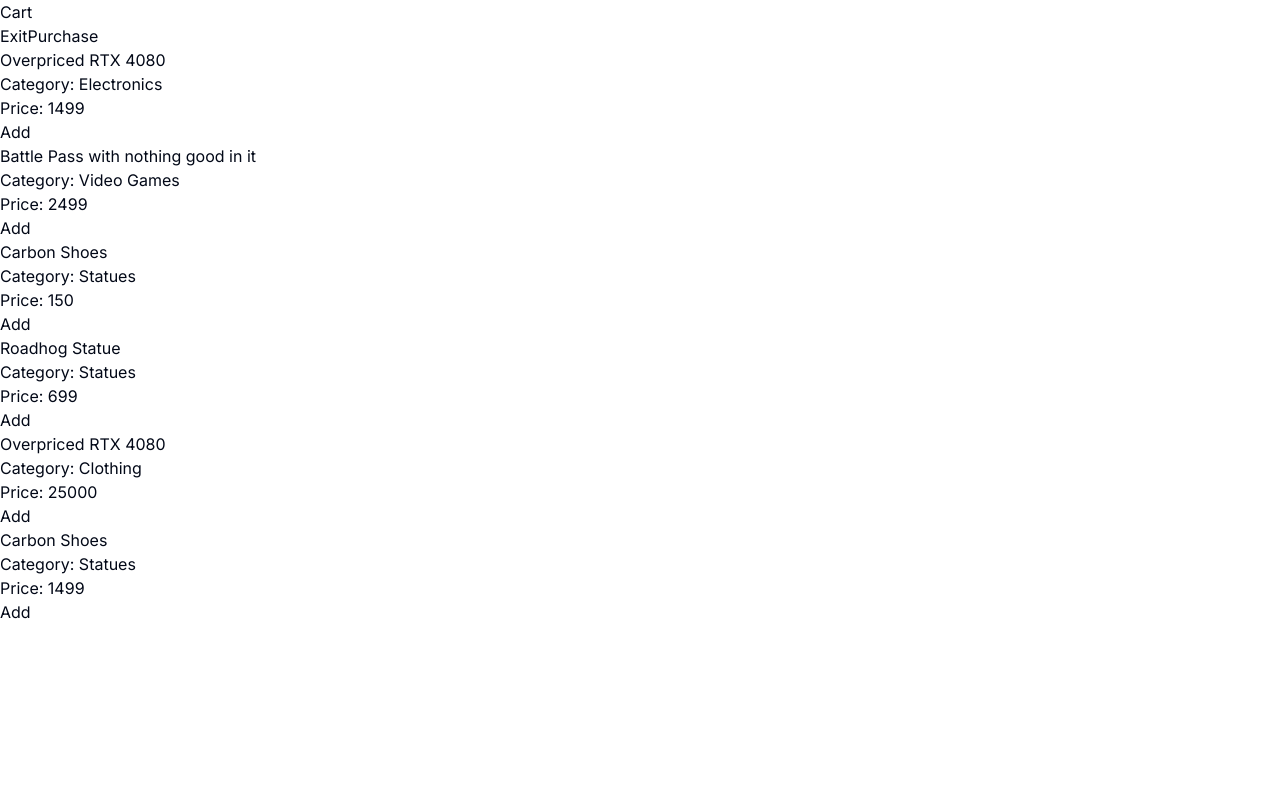
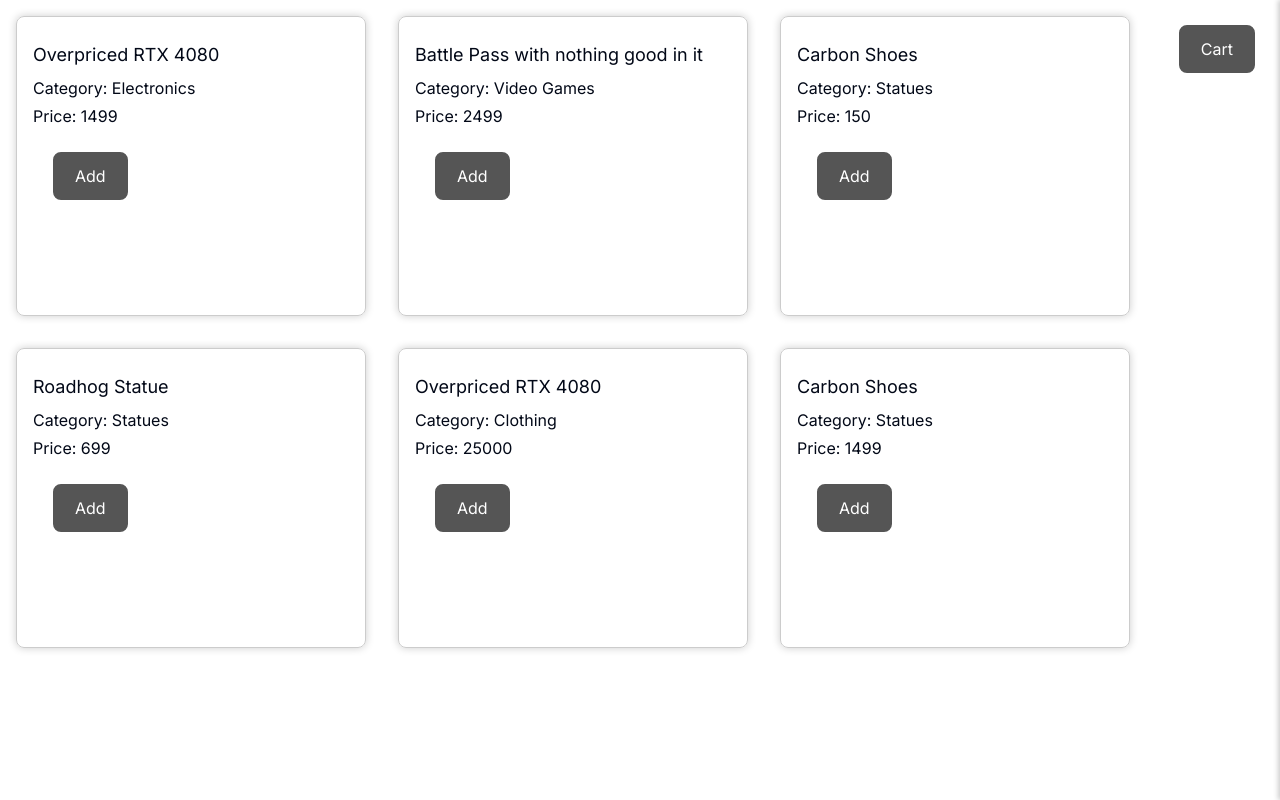
Before and after one commit to timdidrik/web-store, a Next.js app: page /products in a window 1280 px wide. Built offline with nearby package versions, Linux system fonts and the light colour scheme.

Commit message:
Fixed z-index issues for drawer and made it work in smaller window.

```diff
--- a/src/app/globals.css
+++ b/src/app/globals.css
@@ -1,6 +1,167 @@
 @tailwind base;
 @tailwind components;
 @tailwind utilities;
+
+.cart-drawer {
+  background-color: white;
+  opacity: 1;
+  position: fixed;
+  top: 0;
+  right: -400px;
+  width: 400px;
+  height: 100%;
+  transition: right 0.3s ease;
+  box-shadow: -2px 0 5px rgba(0, 0, 0, 0.2);
+  z-index: 1;
+}
+
+.cart-drawer.open {
+  right: 0; /* Moves the drawer into the view when open */
+}
+
+.close-cart-button,
+.purchase-cart-button {
+  background-color: #007acc;
+  color: white;
+  padding: 10px 20px;
+  border: none;
+  cursor: pointer;
+  border-radius: 5px;
+  margin: 10px;
+}
+
+
+/* CSS ABOVE IS FOR SHOPPINGCARTDRAWER!!! */
+
+.cart-container {
+  position: relative;
+  display: inline-block;
+  float: right;
+  margin-right: 20px; /* Adjust as needed */
+}
+
+.cart-button {
+  position: relative;
+  display: inline-block;
+}
+
+.cart-button button {
+  margin-left: 10px;
+}
+
+.cart-dropdown {
+  position: absolute;
+  top: 100%;
+  right: 0;
+  background-color: white;
+  border: 1px solid #ccc;
+  box-shadow: 0 2px 5px rgba(0, 0, 0, 0.15);
+  padding: 10px;
+  z-index: 1;
+  display: flex;
+  flex-direction: column;
+  align-items: flex-end;
+}
+
+.cart-item {
+  margin-top: 10px;
+}
+
+.cart-buttons {
+  margin-top: 10px;
+  display: flex;
+  gap: 10px;
+}
+
+.buy-button {
+  margin-top: 10px;
+  background-color: #007bff;
+  color: white;
+  border: none;
+  padding: 5px 10px;
+  cursor: pointer;
+}
+
+.active {
+  background-color: #ccc;
+}
+
+/* Shopping cart button */
+.main-cart-button {
+  background-color: #555555;
+  color: white;
+  border: 2px solid #555555;
+  border-radius: 8px;
+  padding: 10px 20px;
+  margin: 20px;
+  text-align: center;
+  display: inline-block;
+  font-size: 16px;
+  position: absolute;
+  top: 5px;
+  right: 5px;
+  z-index: 1; /* Hoover effect not working without */
+}
+
+.main-cart-button:hover {
+  background-color: white;
+  color: black;
+}
+
+.main-cart-container {
+  position: relative;
+}
+
+
+/* css below is for cards and its button */
+
+.product-card {
+  display: inline-block;
+  border: 1px solid #ccc;
+  padding: 16px;
+  margin: 16px;
+  border-radius: 8px;
+  box-shadow: 0px 0px 8px rgba(0, 0, 0, 0.2);
+  width: 350px;
+  height: 300px;
+}
+
+.product-card h2 {
+  font-size: 18px;
+  margin: 8px 0;
+}
+
+.product-card p {
+  margin: 4px 0;
+}
+
+.product-card p:last-child {
+  font-weight: bold;
+  color: #007bff;
+}
+
+.product-list {
+  display: flex;
+  flex-wrap: wrap;
+}
+
+.card-button {
+  background-color: #555555;
+  color: white;
+  border: 2px solid #555555;
+  border-radius: 8px;
+  padding: 10px 20px;
+  margin: 20px;
+  text-align: center;
+  display: inline-block;
+  font-size: 16px;
+}
+
+.card-button:hover {
+  background-color: white;
+  color: black;
+}
+
 
 @layer base {
   :root {
--- a/src/components/ShoppingCartDrawer.tsx
+++ b/src/components/ShoppingCartDrawer.tsx
@@ -4,8 +4,6 @@
 import React from "react";
 
 export default function ShoppingCartDrawer({ isCartOpen, toggleCart, cart }: ShoppingCartDrawerProps & ShoppingCartButtonProps) {
-    const cartItems = [];
-
   const closeCart = () => {
     toggleCart();
   }
@@ -23,18 +21,17 @@
   }
 
   return (
-      <div className={`cart-drawer ${isCartOpen ? 'open' : ''}`}>
+    <div className={`cart-drawer ${isCartOpen ? 'open' : ''}`} >
       <button className="close-cart-button" onClick={closeCart}>Exit</button>
       {cart.map((product) => (
-          <div key={product.title}> {/* Assuming title is a unique identifier */}
+        <div key={product.title}>
           <h3>{product.title}</h3>
           <input type="number" value={product.quantity} />
-            <button onClick={() => { addToCart(product) }}>+</button>
-            <button onClick={() => { removeFromCart(product) }}>-</button>
+          <button className="close-cart-button" onClick={() => { addToCart(product) }}>+</button>
+          <button className="close-cart-button" onClick={() => { removeFromCart(product) }}>-</button>
         </div>
       ))}
       <button className="purchase-cart-button" onClick={purchaseCart}>Purchase</button>
     </div>
   );
-
 }
```
Lines whose indentation alone changed are shown as unchanged.
